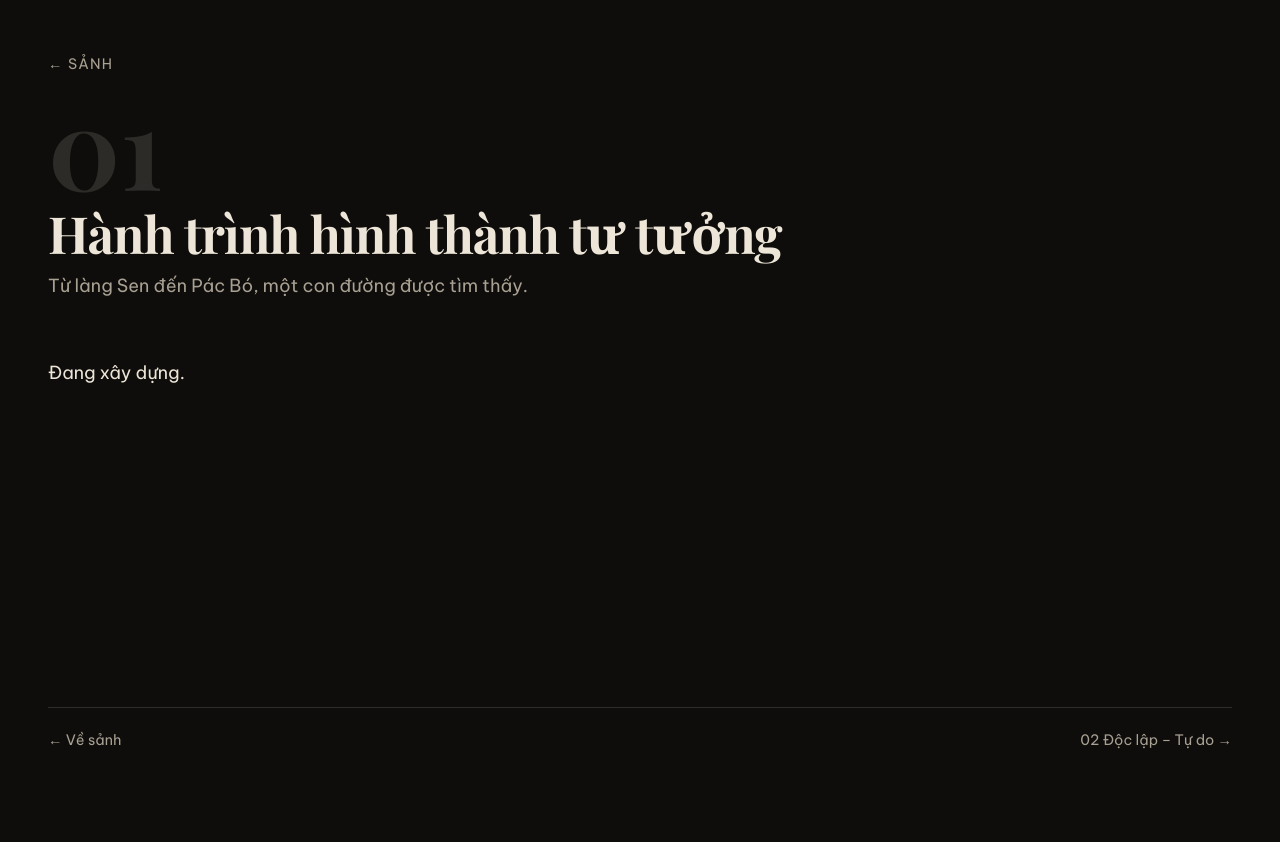
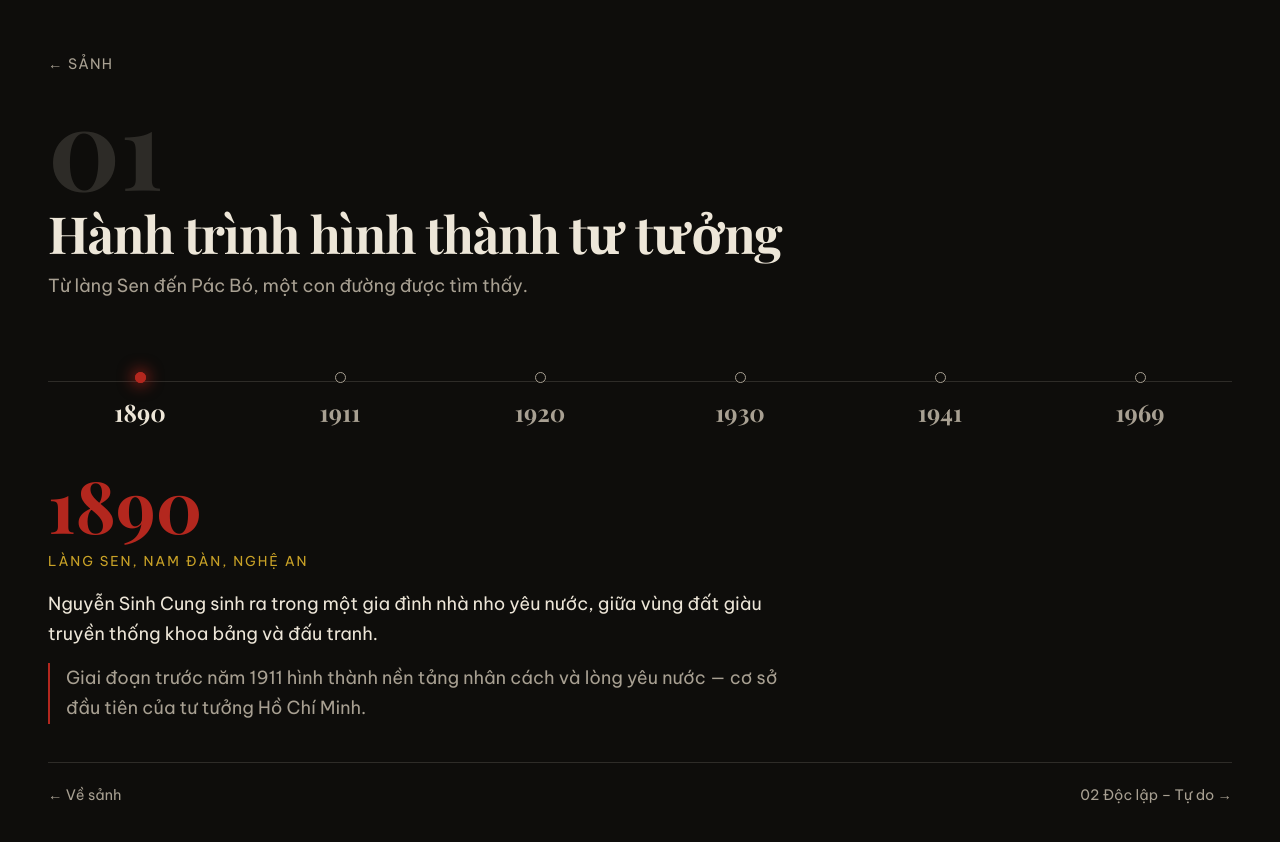
Before and after one commit to linhjr87/HCM-museum, a React (Vite) app: page /phong-1 in a window 1280 px wide. Shown: the top 842 px of the page. Before the commit the page ends 800 px from the top, so only its background shows below. Built offline with nearby package versions, Linux system fonts and the light colour scheme.

Commit message:
feat: phòng 1 với timeline tương tác và chấm sáng trượt

```diff
--- /dev/null
+++ b/src/rooms/room1/MilestonePanel.tsx
@@ -0,0 +1,22 @@
+import { AnimatePresence, motion } from 'framer-motion';
+import type { Milestone } from '../../content/types';
+
+export default function MilestonePanel({ item }: { item: Milestone }) {
+  return (
+    <AnimatePresence mode="wait">
+      <motion.article
+        key={item.year}
+        className="tl-panel"
+        initial={{ opacity: 0, y: 8 }}
+        animate={{ opacity: 1, y: 0 }}
+        exit={{ opacity: 0, y: -8 }}
+        transition={{ duration: 0.3, ease: [0.22, 0.61, 0.36, 1] }}
+      >
+        <p className="tl-panel__year">{item.year}</p>
+        <p className="tl-panel__place">{item.place}</p>
+        <p className="tl-panel__event">{item.event}</p>
+        <p className="tl-panel__meaning">{item.meaning}</p>
+      </motion.article>
+    </AnimatePresence>
+  );
+}
--- /dev/null
+++ b/src/rooms/room1/Timeline.tsx
@@ -0,0 +1,51 @@
+import { motion } from 'framer-motion';
+import type { Milestone } from '../../content/types';
+
+type Props = {
+  items: Milestone[];
+  index: number;
+  onSelect: (next: number) => void;
+  onStep: (delta: number) => void;
+};
+
+export default function Timeline({ items, index, onSelect, onStep }: Props) {
+  function onKeyDown(event: React.KeyboardEvent<HTMLOListElement>) {
+    if (event.key === 'ArrowRight') {
+      event.preventDefault();
+      onStep(1);
+    }
+    if (event.key === 'ArrowLeft') {
+      event.preventDefault();
+      onStep(-1);
+    }
+  }
+
+  return (
+    <ol
+      className="tl"
+      tabIndex={0}
+      onKeyDown={onKeyDown}
+      aria-label="Các mốc thời gian, dùng phím mũi tên trái phải để chuyển"
+    >
+      <span className="tl__rail" aria-hidden="true" />
+      {items.map((item, i) => {
+        const active = i === index;
+        return (
+          <li key={item.year} className="tl__item">
+            <button
+              type="button"
+              className={active ? 'tl__dot tl__dot--on' : 'tl__dot'}
+              aria-current={active ? 'step' : undefined}
+              onClick={() => onSelect(i)}
+            >
+              {active && (
+                <motion.span layoutId="tl-spark" className="tl__spark" aria-hidden="true" />
+              )}
+              <span className="tl__year">{item.year}</span>
+            </button>
+          </li>
+        );
+      })}
+    </ol>
+  );
+}
--- /dev/null
+++ b/src/rooms/room1/room1.css
@@ -0,0 +1,84 @@
+.tl {
+  position: relative;
+  display: flex;
+  gap: 1rem;
+  list-style: none;
+  margin: 0 0 2.5rem;
+  padding: 2rem 0 0;
+  overflow-x: auto;
+  scroll-snap-type: x mandatory;
+  scrollbar-width: thin;
+}
+
+.tl__rail {
+  position: absolute;
+  top: 2.55rem;
+  left: 0;
+  right: 0;
+  height: 1px;
+  background: var(--line);
+}
+
+.tl__item { flex: 1 0 6.5rem; scroll-snap-align: center; }
+
+.tl__dot {
+  position: relative;
+  display: flex;
+  flex-direction: column;
+  align-items: center;
+  gap: .8rem;
+  width: 100%;
+  padding: 0;
+  background: none;
+  border: 0;
+  color: var(--paper-dim);
+  font-family: var(--font-display);
+  font-size: 1.5rem;
+  cursor: pointer;
+  transition: color var(--dur-fast) var(--ease);
+}
+
+.tl__dot::before {
+  content: '';
+  width: 11px;
+  height: 11px;
+  border-radius: 50%;
+  background: var(--ink);
+  border: 1px solid var(--paper-dim);
+}
+
+.tl__dot:hover, .tl__dot--on { color: var(--paper); }
+.tl__dot--on::before { border-color: var(--accent); }
+
+.tl__spark {
+  position: absolute;
+  top: 0;
+  width: 11px;
+  height: 11px;
+  border-radius: 50%;
+  background: var(--accent);
+  box-shadow: 0 0 14px 4px rgba(179, 39, 30, .55);
+}
+
+.tl-panel { max-width: var(--measure); }
+.tl-panel__year {
+  font-family: var(--font-display);
+  font-size: clamp(2.5rem, 9vw, 4.5rem);
+  line-height: 1;
+  color: var(--accent);
+  margin: 0;
+}
+.tl-panel__place {
+  letter-spacing: .14em;
+  text-transform: uppercase;
+  font-size: .85rem;
+  color: var(--accent-soft);
+  margin: .6rem 0 1rem;
+}
+.tl-panel__event { margin: 0 0 .8rem; }
+.tl-panel__meaning {
+  margin: 0;
+  padding-left: 1rem;
+  border-left: 2px solid var(--accent);
+  color: var(--paper-dim);
+}
--- a/src/routes/Room1.tsx
+++ b/src/routes/Room1.tsx
@@ -1,13 +1,26 @@
 import RoomShell from '../components/RoomShell';
+import { milestones } from '../content/room1';
+import { useStepIndex } from '../hooks/useStepIndex';
+import MilestonePanel from '../rooms/room1/MilestonePanel';
+import Timeline from '../rooms/room1/Timeline';
+import '../rooms/room1/room1.css';
 
 export default function Room1() {
+  const step = useStepIndex(milestones.length);
+
   return (
     <RoomShell
       number="01"
       title="Hành trình hình thành tư tưởng"
       tagline="Từ làng Sen đến Pác Bó, một con đường được tìm thấy."
     >
-      <p>Đang xây dựng.</p>
+      <Timeline
+        items={milestones}
+        index={step.index}
+        onSelect={step.go}
+        onStep={(delta) => (delta > 0 ? step.next() : step.prev())}
+      />
+      <MilestonePanel item={milestones[step.index]} />
     </RoomShell>
   );
 }
```
